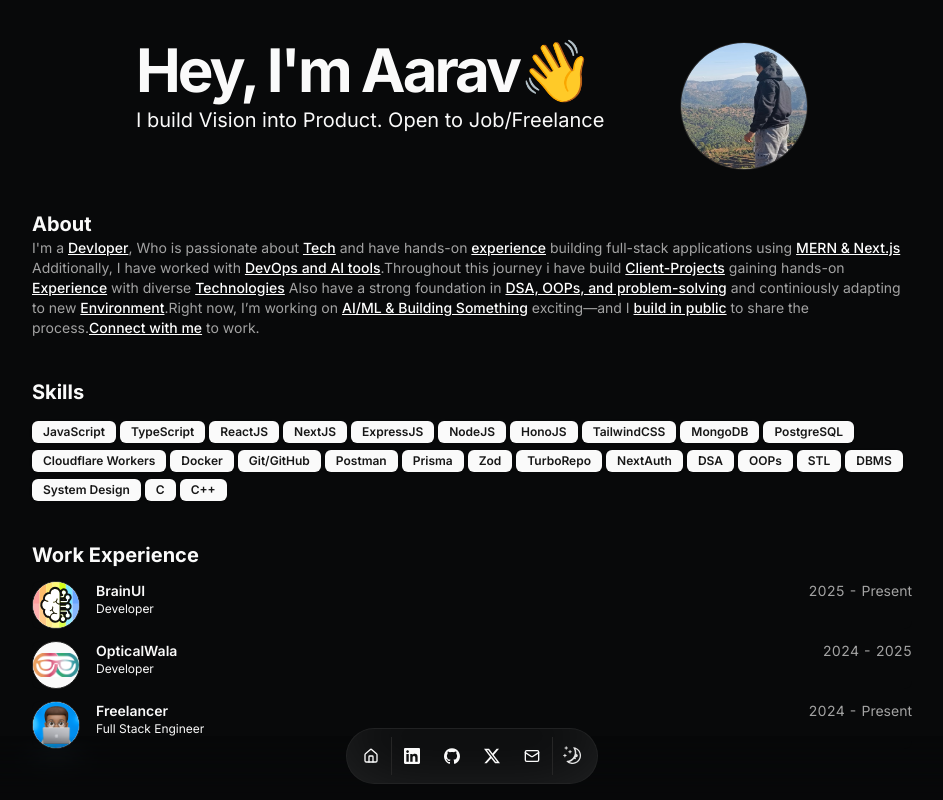
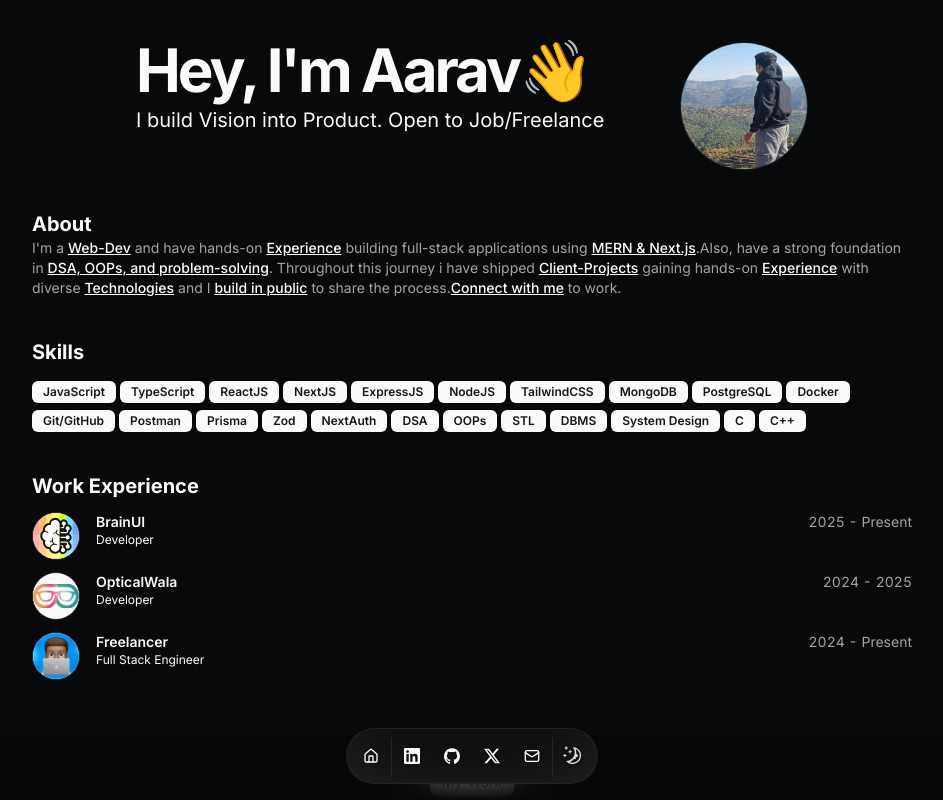
Before and after one commit to Aarav-Rawat/Portfolio_2_Next.js, a Next.js app: page / in a window 1280 px wide. Shown: the top 800 px of the page, without its empty margins (168-1111 px from the left). Built offline with nearby package versions, Linux system fonts and the light colour scheme.

Commit message:
changing accord to interview

```diff
--- a/src/data/resume.tsx
+++ b/src/data/resume.tsx
@@ -12,7 +12,7 @@ export const DATA = {
   description:
     "I build Vision into Product. Open to Job/Freelance",
   summary:
-    "I'm a [Devloper](/#projects), Who is passionate about [Tech](/#skills) and have hands-on [experience](/#skills) building full-stack applications using [MERN & Next.js](/#skills) Additionally, I have worked with [DevOps and AI tools](/#skills).Throughout this journey i have build [Client-Projects](/#projects) gaining hands-on [Experience](/#skills) with diverse [Technologies](/#skills) Also have a strong foundation in [DSA, OOPs, and problem-solving](/#projects) and continiously adapting to new [Environment](/#skills).Right now, I’m working on [AI/ML & Building Something](/#projects) exciting—and I [build in public](/#contact) to share the process.[Connect with me](/#contact) to work.",
+    "I'm a [Web-Dev](/#projects) and have hands-on [Experience](/#skills) building full-stack applications using [MERN & Next.js](/#skills).Also, have a strong foundation in [DSA, OOPs, and problem-solving](/#projects). Throughout this journey i have shipped [Client-Projects](/#projects) gaining hands-on [Experience](/#skills) with diverse [Technologies](/#skills) and I [build in public](/#contact) to share the process.[Connect with me](/#contact) to work.",
 
   avatarUrl: "/pfp2.png",
 
@@ -23,17 +23,14 @@ export const DATA = {
     "NextJS",
     "ExpressJS",
     "NodeJS",
-    "HonoJS",
     "TailwindCSS",
     "MongoDB",
     "PostgreSQL",
-    "Cloudflare Workers",
     "Docker",
     "Git/GitHub",
     "Postman",
     "Prisma",
     "Zod",
-    "TurboRepo",
     "NextAuth",
     "DSA",
     "OOPs",
@@ -73,7 +70,7 @@ export const DATA = {
       },
       Email: {
         name: "Send Email",
-        url: "#mailto:aaravrawat22505@gmail.com",
+        url: "#mailto:aaravrawat.work@gmail.com",
         icon: Icons.email,
 
         navbar: true,
```
